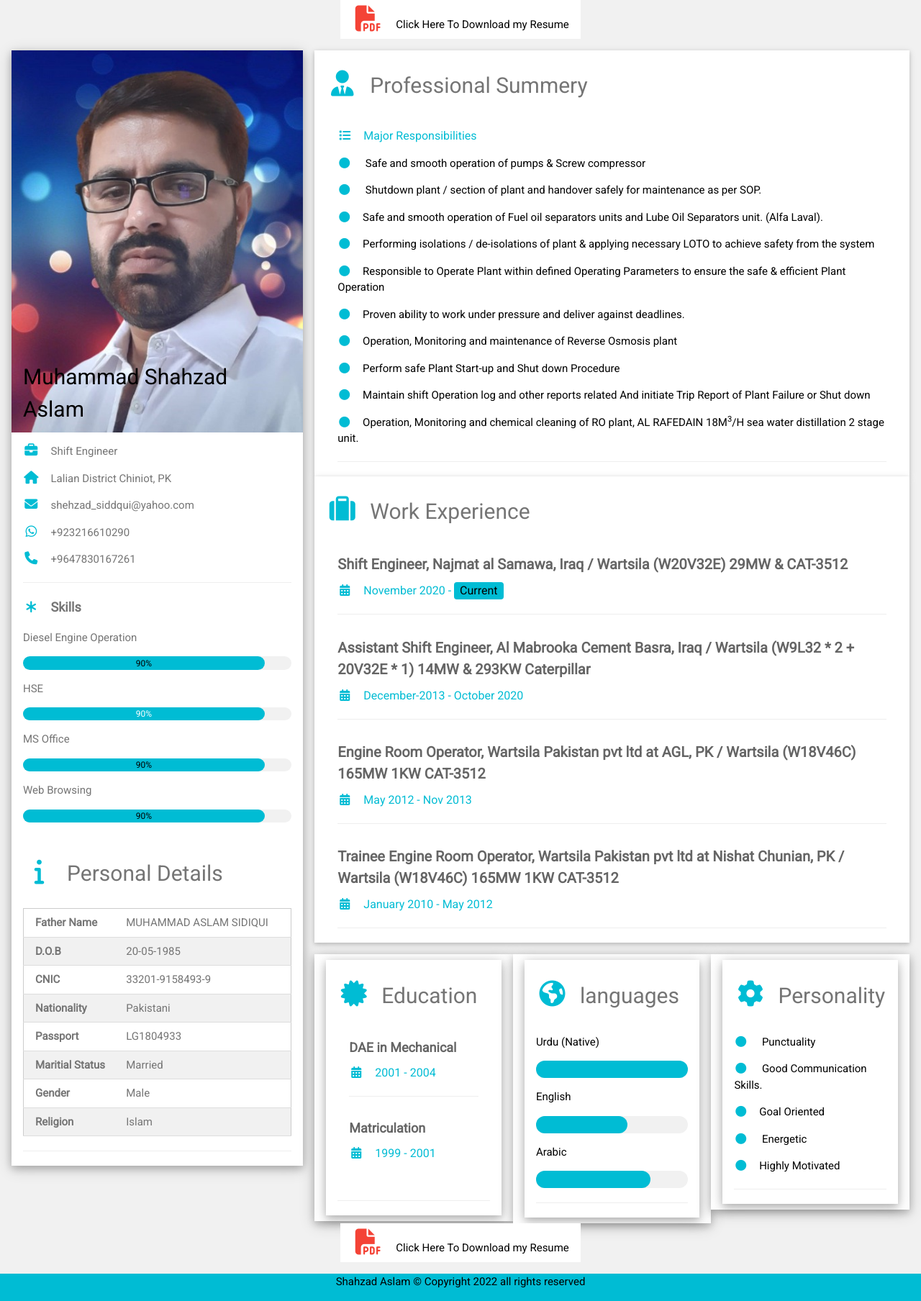
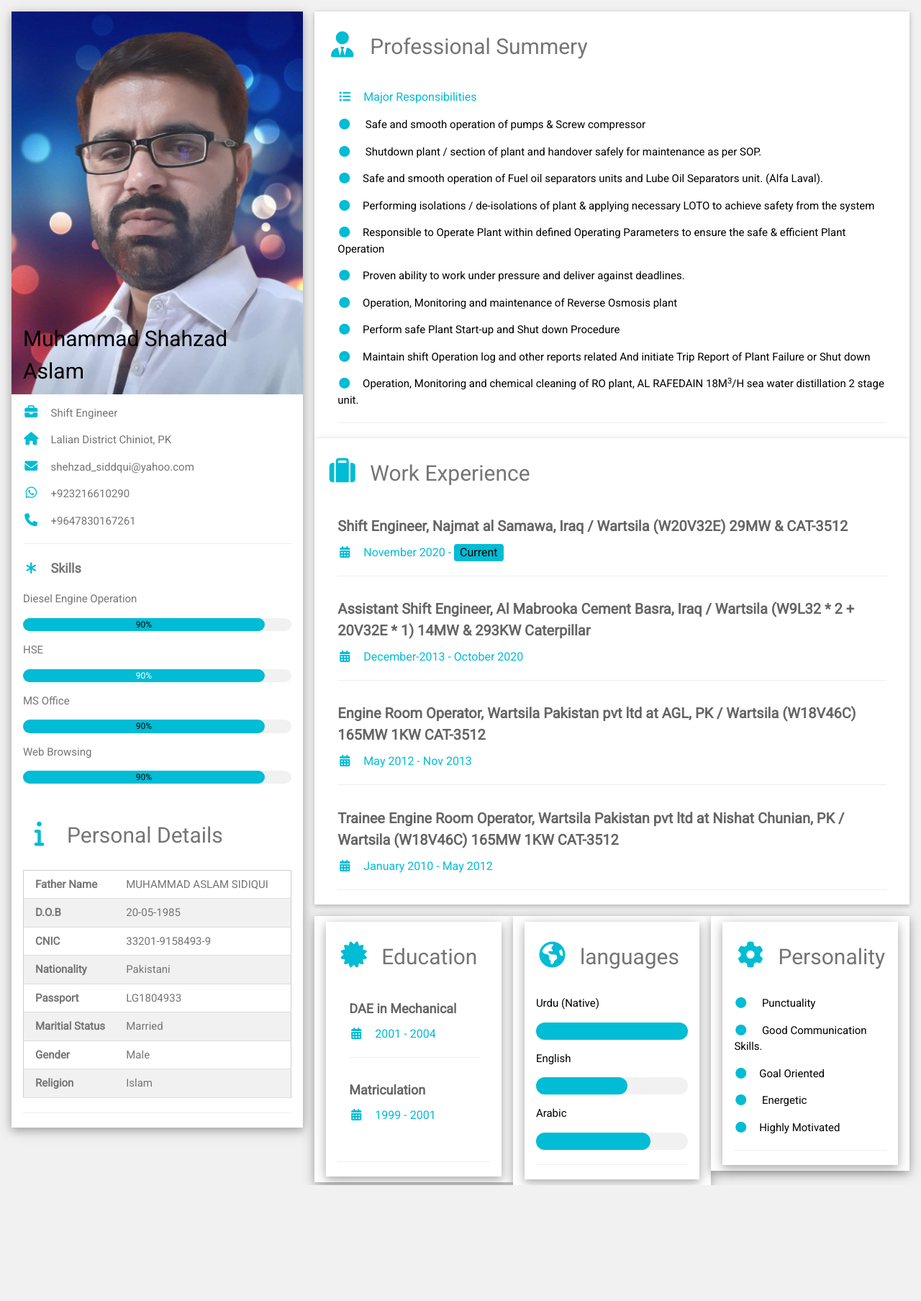
Before and after one commit to Safarababs/shahzad-aslam-cv, a plain HTML site: page index.html in a window 1280 px wide. Shown: the whole page at 72% size. After the commit the page ends 1647 px from the top, so only its background shows below. Drawn offline with nearby package versions, Linux system fonts and the light colour scheme.

Commit message:
Update index.html

```diff
--- a/index.html
+++ b/index.html
@@ -25,9 +25,9 @@
 
 <body class="w3-light-grey">
 
-<div class="w3-center">
+<!-- <div class="w3-center">
   <a href="CV.pdf" download="Shahzad Aslam CV" target="_blank" class=" w3-button w3-white"><i class="fa fa-solid fa-file-pdf fa-fw w3-margin-right w3-text-red w3-xxlarge"></i>Click Here To Download my Resume</a>
-</div>
+</div>  -->
   <!-- Page Container -->
   <div class="w3-content w3-margin-top" style="max-width:1400px;">
 
@@ -284,12 +284,12 @@
 
     <!-- End Page Container -->
   </div>
-<div class="w3-center">
+<!-- <div class="w3-center">
   <a href="CV.pdf" download="Shahzad Aslam CV" target="_blank" class=" w3-button w3-white"><i class="fa fa-solid fa-file-pdf fa-fw w3-margin-right w3-text-red w3-xxlarge"></i>Click Here To Download my Resume</a>
 </div>
   <footer class="w3-container w3-cyan w3-center w3-margin-top">
      <p style="display: inline; padding-top: 3px;">Shahzad Aslam © Copyright <p id="year" style="display: inline;">2012</p> all rights reserved </p>
-  </footer>
+  </footer> -->
   <script>
     document.getElementById("year").innerHTML = new Date().getFullYear()
 
```
